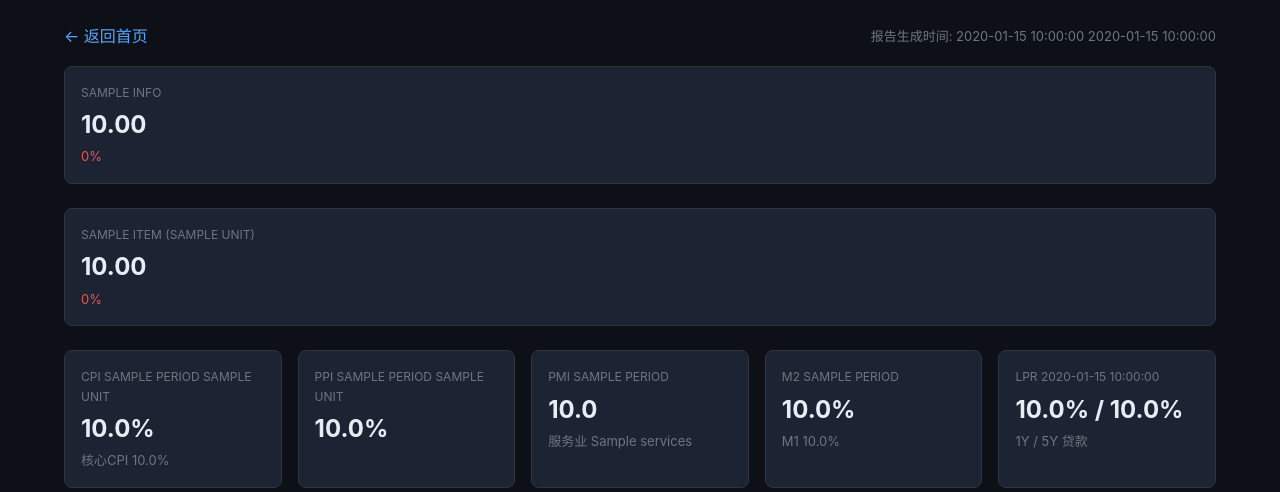
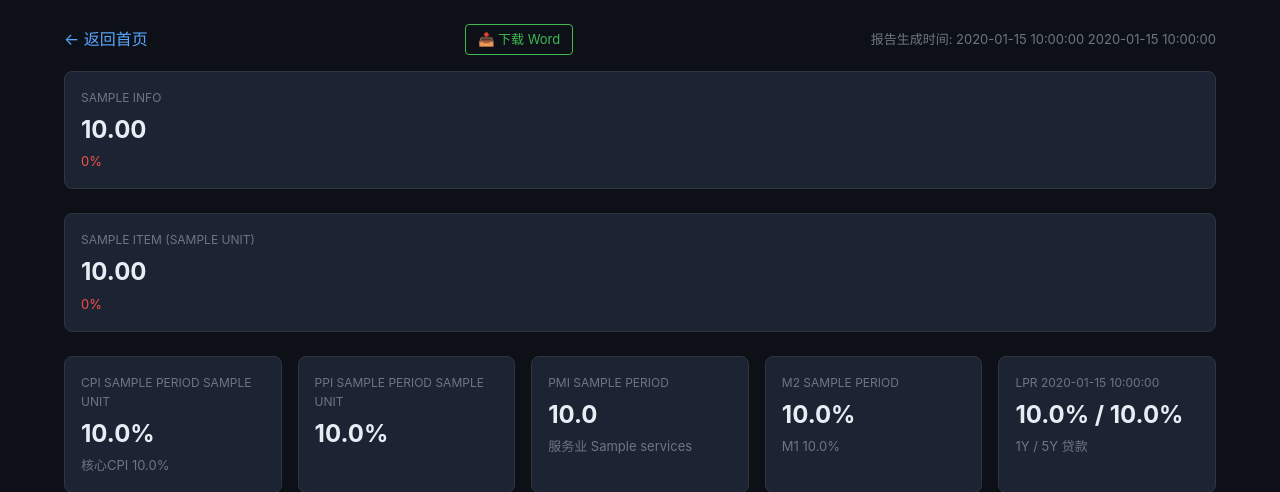
Before and after one commit to ad12398/a-share-report, a Python web app: template src/web/templates/report.html in a window 1280 px wide. Shown: the part 56-548 px from the top of the page. Run offline with Jinja, Linux system fonts and the light colour scheme; the template is opened without the code that fills it: most values are stand-ins (such as "Sample title", 1, 10 or a date in 2020); some libraries are stand-ins or nearby versions.

Commit message:
feat: add Word download button to report page

```diff
--- a/src/web/templates/report.html
+++ b/src/web/templates/report.html
@@ -22,7 +22,8 @@
 
   <!-- 导航 -->
   <div style="display:flex;justify-content:space-between;align-items:center;margin-bottom:16px;">
-    <a href="/a-share-report/reports/" style="color:var(--accent-blue);text-decoration:none;">← 返回首页</a>
+    <a href="/a-share-report/reports/" style="color:var(--accent-blue);text-decoration:none;margin-right:20px;">← 返回首页</a>
+    <a href="/a-share-report/reports/{{ date }}/{{ slot }}.docx" download style="color:var(--accent-green);text-decoration:none;border:1px solid var(--accent-green);padding:4px 12px;border-radius:4px;font-size:13px;">📥 下载 Word</a>
     <span style="color:var(--text-muted);font-size:13px;">报告生成时间: {{ date }} {{ time }}</span>
   </div>
 
```
